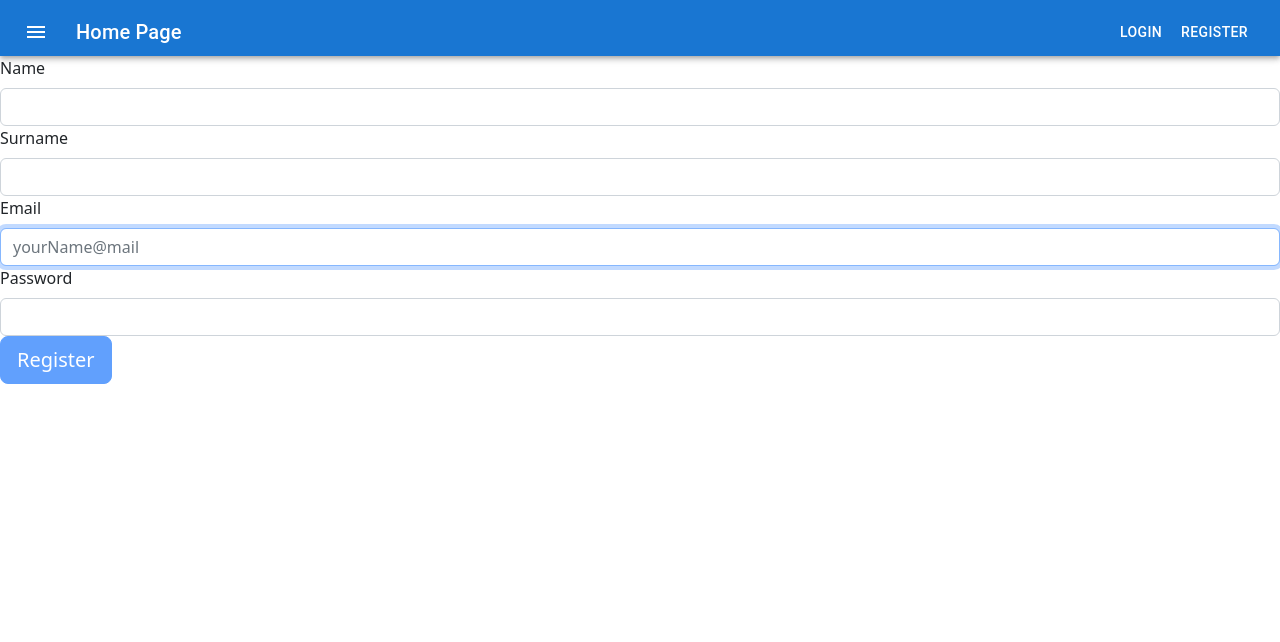
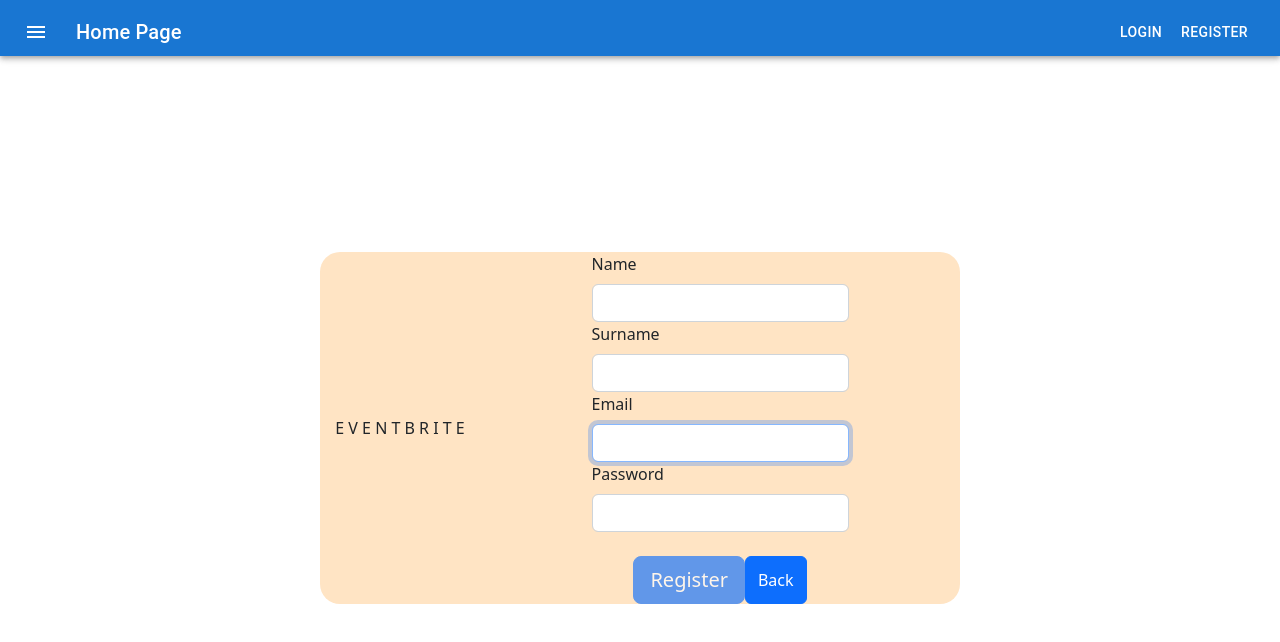
Before and after one commit to CS353OCP/cs353ocp, a React (Create React App) app in the folder as/: page /register in a window 1280 px wide. Shown: the top 642 px of the page. Built offline with nearby package versions, Linux system fonts and the light colour scheme.

Commit message:
register updt
back button, css update

```diff
--- /dev/null
+++ b/as/src/Pages/Register.css
@@ -0,0 +1,37 @@
+.register-wrapper{
+    height:93vh;
+    display: flex;
+    flex-direction: column;
+    align-items: center;
+    justify-content: center;
+}
+
+.register-box{
+    min-width:80vh;
+    background-color: bisque;
+    display: grid;
+    grid-template-columns: 1fr 3fr;
+    align-items: center;
+    min-height: 30vh;
+    border-radius: 20px;
+}
+
+.register-logo{
+    display: flex;
+    flex-direction: column;
+    align-items: center;
+    justify-content: center;
+}
+
+.register-box-inner{
+    display: flex;
+    flex-direction: column;
+    align-items: center;
+    justify-content: center;
+}
+.register-box-btns{
+    display: flex;
+    margin-top: 1.5rem;
+    justify-content: center;
+
+}
--- a/as/src/Pages/Register.js
+++ b/as/src/Pages/Register.js
@@ -4,6 +4,7 @@
 import {Route, useNavigate} from "react-router-dom";
 import axios from 'axios';
 import {createUser} from "../api";
+import "./Register.css"
 
 const Register = () =>{
     const baseURL = 'http://localhost:5000/';
@@ -33,9 +34,22 @@
             });*/
         navigate('/home');
     }
+    const Item = () => {
+        let navigate = useNavigate();
+        return (
+            <>
+              <Button onClick={() => navigate(-1)}> Back </Button>
+            </>
+        );
+    }
 
     return (
-        <div className="Login">
+        <div className="register-wrapper">
+            <div className="register-box">
+                <div className="register-logo">
+                    <span>E V E N T B R I T E</span>
+                </div>
+                <div className="register-box-inner">
                     <Form onSubmit={handleSubmit}>
                         <Form.Group size="lg" controlId="name">
                             <Form.Label>Name</Form.Label>
@@ -60,7 +74,6 @@
                         <Form.Group size="lg" controlId="email">
                             <Form.Label>Email</Form.Label>
                             <Form.Control
-                        placeholder="yourName@mail"
                                 autoFocus
                                 type="email"
                                 value={regData.email}
@@ -76,10 +89,17 @@
                                 onChange={(e)=>setRegData({ ...regData, password: e.target.value })}
                             />
                         </Form.Group>
+                        <div className="register-box-btns">
                             <Button block size="lg" type="submit" disabled={!validateForm()}>
                                 Register
                             </Button>
+                            <Item></Item>
+                        </div>
+
                     </Form>
+                </div>
+            </div>
+
         </div>
     );
 }
```
Lines whose indentation alone changed are shown as unchanged.
